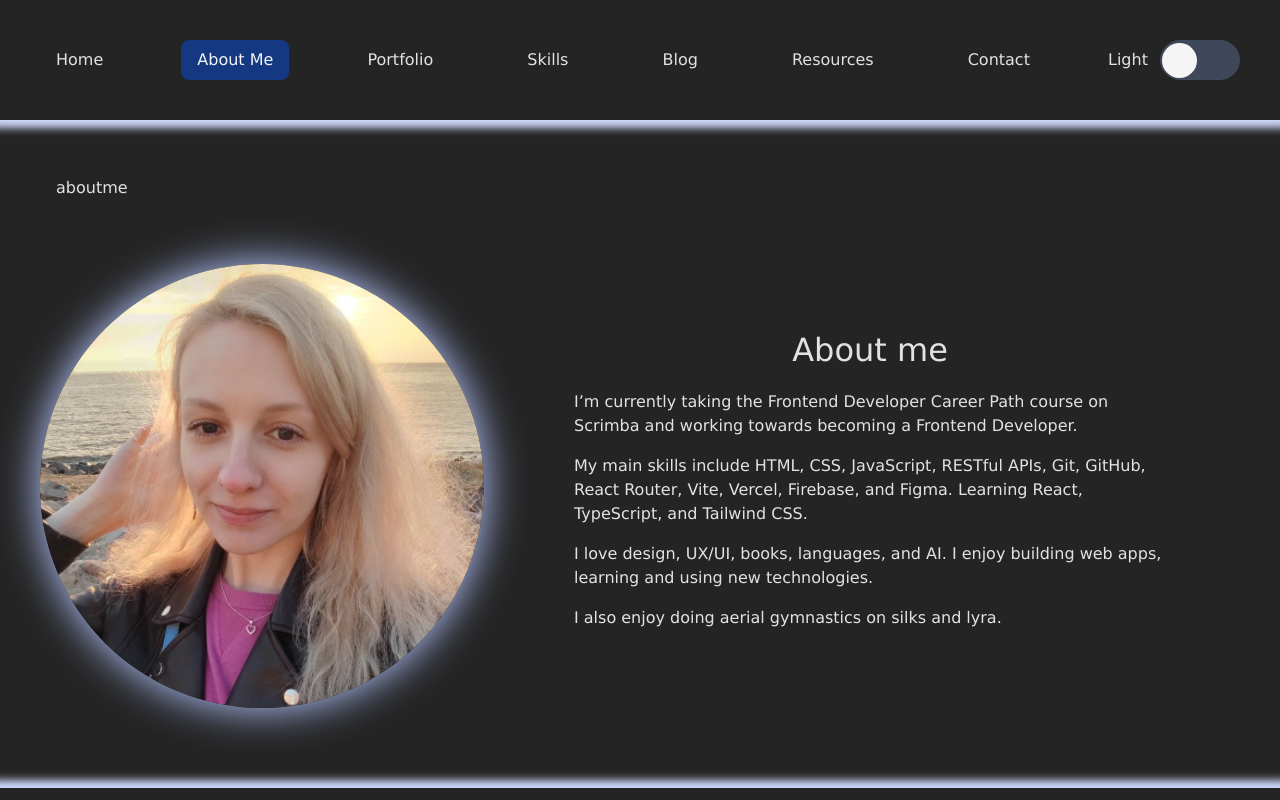
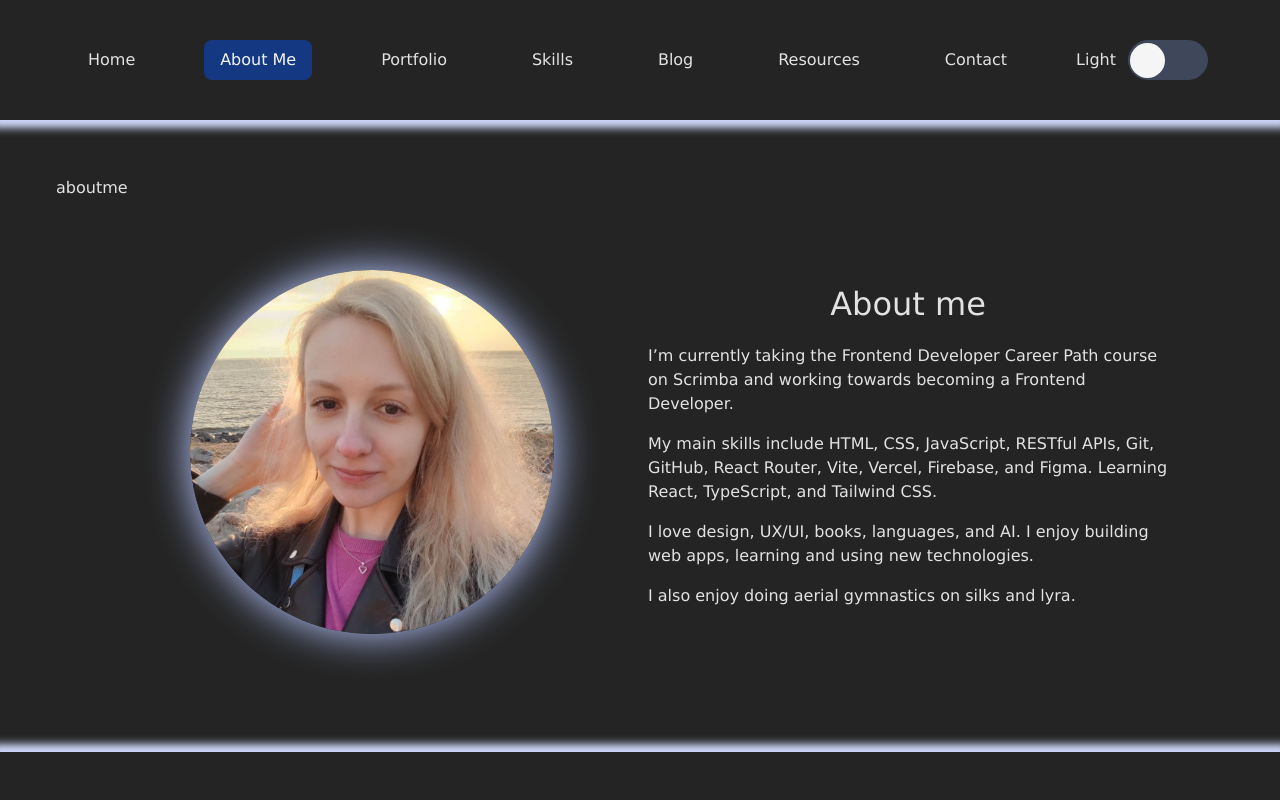
Before and after one commit to alenatih/Personal-Website, a React (Vite) app: page /aboutme in a window 1280 px wide. Built offline with nearby package versions, Linux system fonts and the light colour scheme.

Commit message:
Update AboutMe page

```diff
--- a/src/App.css
+++ b/src/App.css
@@ -224,7 +224,7 @@
   align-items: center;
   justify-content: center;
   width: 100%;
-  margin-top: 1rem;
+  margin-top: 2.5rem;
 }
 
 .about-me {
@@ -465,7 +465,7 @@
   color: whitesmoke;
   background-color: #2E5CB5;
   padding: 1rem 1.5rem;
-  margin: 2.5rem;
+  margin: 4.5rem 0;
   border-radius: 1rem;
   cursor: pointer;
   box-shadow: 0 0 0.25rem 0.1125rem #6989FA;
@@ -516,7 +516,7 @@
   } */
 
   .about-me-text {
-    width: 80%;
+    width: 100%;
   }
 
   .skills-text,
@@ -538,6 +538,10 @@
   }
 
   /* Layout */
+
+  .header {
+    padding: 2.5rem 4.5rem;
+  }
 
   .nav {
     display: flex;
@@ -566,16 +570,16 @@
 
   .about-me {
     flex-direction: row;
+    padding: 0 4.5rem 4.5rem;
   }
 
   /* .about-me-text-container {
     padding: 2rem;
   } */
 
-  .about-me-image-container {
+  /* .about-me-image-container {
     width: 60%;
-    /* margin: 0 2rem 0 0; */
-  }
+  } */
 
   .portfolio {
     display: grid;
@@ -618,6 +622,12 @@
     padding: 0;
   }
 
+  /* Images */
+
+  .about-me-image {
+    width: 70%;
+  }
+
   /* Links */
 
   .view-work-link {
```
